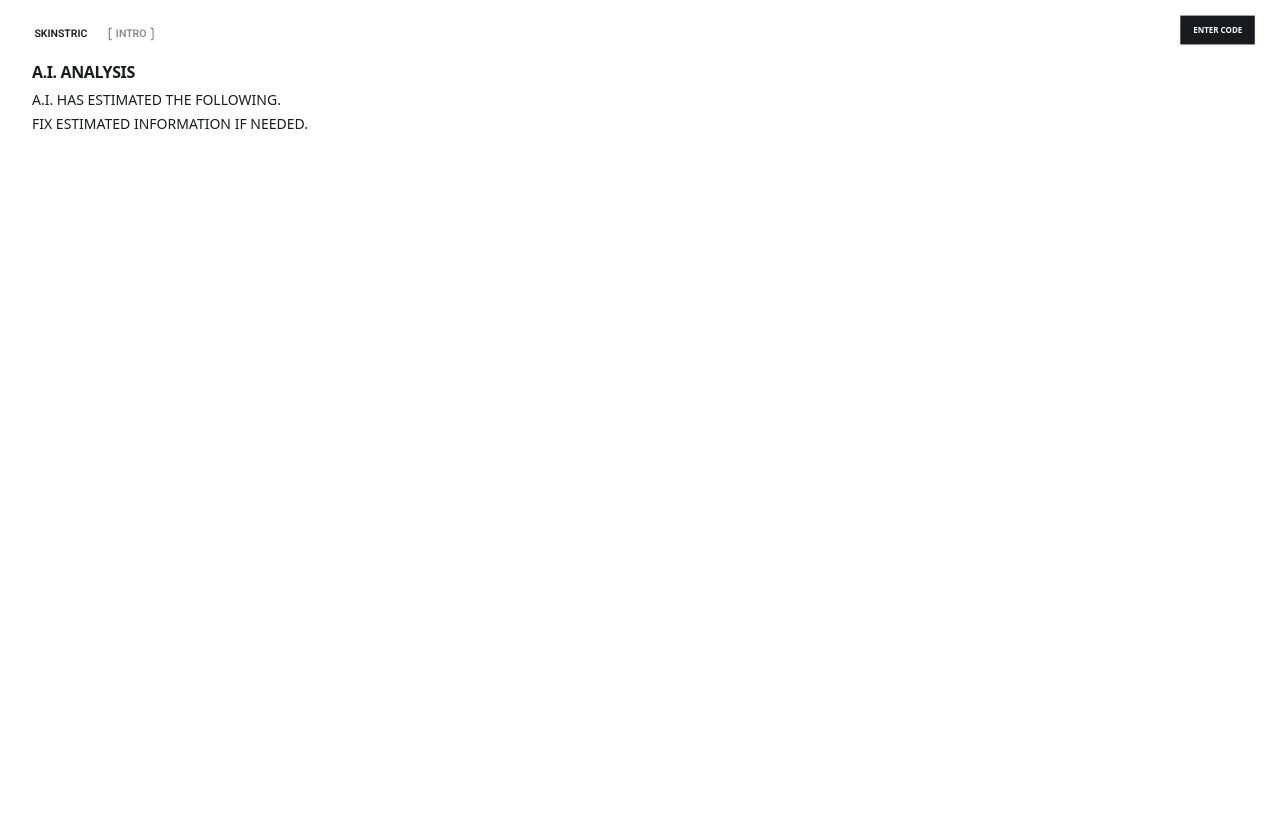
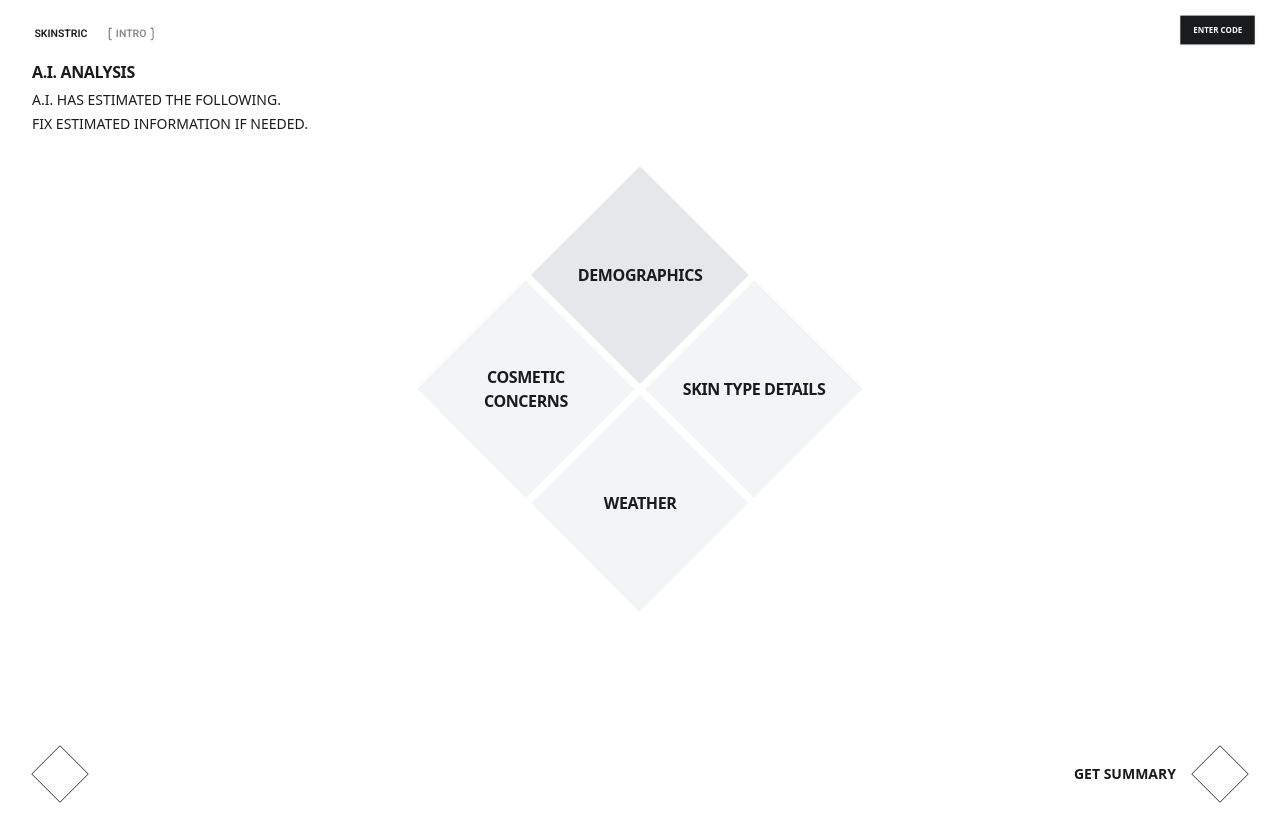
Before and after one commit to CreationsXJohnC/skinstric-ai-internship, a React (Create React App) app: page /page5 in a window 1280 px wide. Before the commit the page ends 800 px from the top, so only its background shows below. Built offline with nearby package versions, Linux system fonts and the light colour scheme.

Commit message:
eigth update

```diff
--- a/src/App.js
+++ b/src/App.js
@@ -4,6 +4,7 @@ import Page2 from "./pages/002";
 import Page3 from "./pages/504";
 import Page4 from "./pages/005";
 import Page5 from "./pages/012";
+import Page6 from "./pages/013";
 
 
 
@@ -17,6 +18,7 @@ function App() {
                 <Route path="/page3" element={<Page3 />} />
                 <Route path="/page4" element={<Page4 />} />
                 <Route path="/page5" element={<Page5 />} />
+                <Route path="/page6" element={<Page6 />} />
             </Routes>
         </Router>
     );
--- a/src/pages/012.jsx
+++ b/src/pages/012.jsx
@@ -6,7 +6,7 @@ import DiamondLarge from "../assets/Diamond-light-large.webp"
 import DiamondMedium from "../assets/Diamond-medium-medium.webp"
 import DiamondSmall from "../assets/Diamond-dark-small.webp"
 
-const Page8 = () => {
+const Page5 = () => {
     useEffect(() => {
         window.scrollTo(0, 0);
     }, []);
@@ -33,10 +33,71 @@ const Page8 = () => {
                     <div className="relative">
                         <div className="absolute inset-0 flex items-center justify-center pointer-events-none">
                             <div className="absolute transition-all duration-400 w-[400px] h-[400px] opacity-0">
-                                <img alt="DiamondSmall" loading="lazy" decoding="async" data-nimg="fill" sizes="100vw" style={{position: "absolute", height: "100%", width: "100%", inset: 0, objectfit: "contain", color: "transparent"}} src={DiamondSmall} />
+                                <img alt="DiamondSmall" loading="lazy" decoding="async" data-nimg="fill" sizes="100vw" style={{position: "absolute", height: "100%", width: "100%", inset: 0, objectFit: "contain", color: "transparent"}} src={DiamondSmall} />
                             </div>
                         </div>
-
+                        <div className="absolute inset-0 flex items-center justify-center pointer-events-none">
+                            <div className="absolute transition-all duration-400 w-[400px] h-[400px] opacity-0">
+                                <img alt="DiamondMedium" loading="lazy" decoding="async" data-nimg="fill" sizes="100vw" style={{position: "absolute", height: "100%", width: "100%", inset: 0, objectFit: "contain", color: "transparent"}} src={DiamondMedium} />
+                            </div>
+                        </div>
+                        <div className="absolute inset-0 flex items-center justify-center pointer-events-none">
+                            <div className="absolute transition-all duration-400 w-[400px] h-[400px] opacity-0">
+                                <img alt="DiamondLarge" loading="lazy" decoding="async" data-nimg="fill" sizes="100vw" style={{position: "absolute", height: "100%", width: "100%", inset: 0, objectFit: "contain", color: "transparent"}} src={DiamondLarge} />
+                            </div>
+                        </div>
+                        <div className="relative z-10 grid grid-cols-3 grid-rows-3 gap-0">
+                            <div className="flex items-center justify-center col-start-2">
+                                <a href="/summary">
+                                    <button className="w-[153.88px] h-[153.88px] bg-gray-200 hover:bg-gray-300 transform rotate-45 flex items-center justify-center -m-5 cursor-pointer font-semibold leading-[24px] tracking-tight uppercase hover:scale-[1.05] transition-transform duration-300">
+                                        <span className="transform -rotate-45">Demographics</span>
+                                    </button>
+                                </a>
+                            </div>
+                            <div className="flex items-center justify-center row-start-2 col-start-1">
+                                <button className="w-[153.88px] h-[153.88px] bg-gray-100 hover:bg-gray-300 transform rotate-45 flex items-center justify-center -m-5 font-semibold leading-[24px] tracking-tight uppercase cursor-not-allowed">
+                                    <span className="transform -rotate-45">Cosmetic Concerns</span>
+                                </button>
+                            </div>
+                            <div className="flex items-center justify-center row-start-2 col-start-3">
+                                <button className="w-[153.88px] h-[153.88px] bg-gray-100 hover:bg-gray-300 transform rotate-45 flex items-center justify-center -m-5 font-semibold leading-[24px] tracking-tight uppercase cursor-not-allowed">
+                                    <span className="transform -rotate-45">Skin Type Details</span>
+                                </button>
+                            </div>
+                            <div className="flex items-center justify-center row-start-3 col-start-2">
+                                <button className="w-[153.88px] h-[153.88px] bg-gray-100 hover:bg-gray-300 transform rotate-45 flex items-center justify-center -m-5 font-semibold leading-[24px] tracking-tight uppercase cursor-not-allowed">
+                                    <span className="transform -rotate-45">Weather</span>
+                                </button>
+                            </div>
+                        </div>
+                    </div>
+                </div>
+                <div className="pt-4 md:pt-12 pb-8 bg-white sticky md:static bottom-40 mb-0 md:mb-0">
+                    <div className="flex justify-between max-w-full mx-auto px-13 md:px-9">
+                        <a href="/result">
+                            <div>
+                                <div className="relative w-12 h-12 flex items-center justify-center border border-[#1A1B1C] rotate-45 scale-[1] sm:hidden">
+                                    <span className="rotate-[-45deg] text-xs font-semibold sm:hidden">BACK</span>
+                                </div>
+                                <div className="group hidden sm:flex flex-row relative justify-center items-center">
+                                    <div className="w-12 h-12 hidden sm:flex justify-center border border-[#1A1B1C] rotate-45 scale-[0.85] group-hover:scale-[0.92] ease duration-300"></div>
+                                    <span className="absolute left-[15px] bottom-[13px] scale-[0.9] rotate-180 hidden sm:block group-hover:scale-[0.92] ease duration-300"></span>
+                                    <span className="text-sm font-semibold hidden sm:lock ml-6">BACK</span>
+                                </div>
+                            </div>
+                        </a>
+                        <a href="/summary">
+                            <div>
+                                <div className="w-12 h-12 flex items-center justify-center border border-[#1A1B1C] rotate-45 scale-[1] sm:hidden">
+                                    <span className="rotate-[-45deg] text-xs font-semibold sm:hidden">SUM</span>
+                                </div>
+                                <div className="group hidden sm:flex flex-row relative justify-center items-center">
+                                    <span className="text-sm font-semibold hidden sm:block mr-5">GET SUMMARY</span>
+                                    <div className="w-12 h-12 hidden sm:flex justify-center border border-[#1A1B1C] rotate-45 scale-[0.85] group-hover:scale-[0.92] ease duration-300"></div>
+                                    <span className="absolute right-[15px] bottom-[13px] scale-[0.9] hidden sm:block group-hover:scale-[0.92] ease duration-300"></span>
+                                </div>
+                            </div>
+                        </a>
                     </div>
                 </div>
             </div>
@@ -45,4 +106,4 @@ const Page8 = () => {
     );
 };
 
-export default Page8;
+export default Page5;
--- a/src/pages/013.jsx
+++ b/src/pages/013.jsx
@@ -4,24 +4,26 @@ import LeftBracket from "../assets/Rectangle 2710.webp"
 import RightBracket from "../assets/Rectangle 2711.webp"
 
 
-const Page9 = () => {
+const Page6 = () => {
     useEffect(() => {
         window.scrollTo(0, 0);
     }, []);
 
     return (
-        <body className="main__intro__page">
+        <div className="main__intro__page">
             <div className="nav__row">
                 <div className="navbar__left">
                     <Link className="navbar__left--name" to="/">SKINSTRIC</Link>
                     <img className="navbar__left--img" src={LeftBracket} alt="" />
-                    <p className="navbar__left--page-name">ANALYSIS</p>
+                    <p className="navbar__left--page-name">INTRO</p>
                     <img className="navbar__left--img" src={RightBracket} alt="" />
                 </div>
+                <button className="inline-flex items-center justify-center gap-2 whitespace-nowrap font-semibold transition-colors  disabled:pointer-events-none text-primary-foreground shadow hover:bg-primary/90 h-9 px-4 py-2 mx-4 scale-[0.8] text-[#FCFCFC] text-[10px] bg-[#1A1B1C] leading-[16px]">ENTER CODE</button>
             </div>
-        </body>
+
+        </div>
 
     );
 };
 
-export default Page9;
+export default Page6;
```
